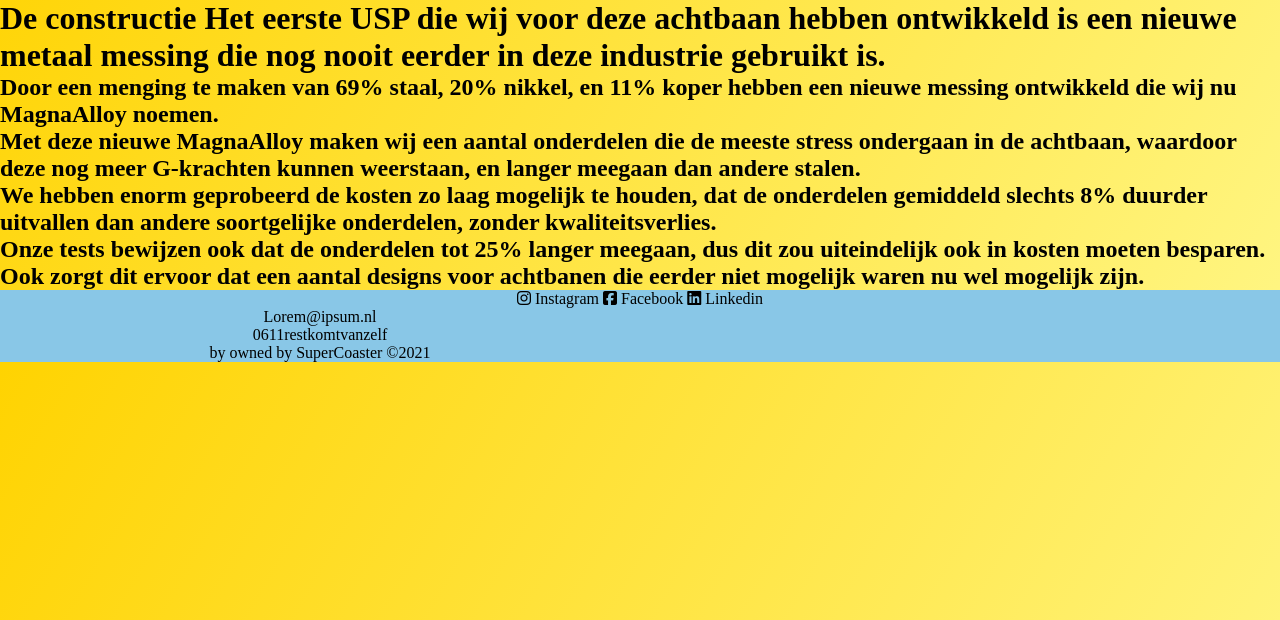
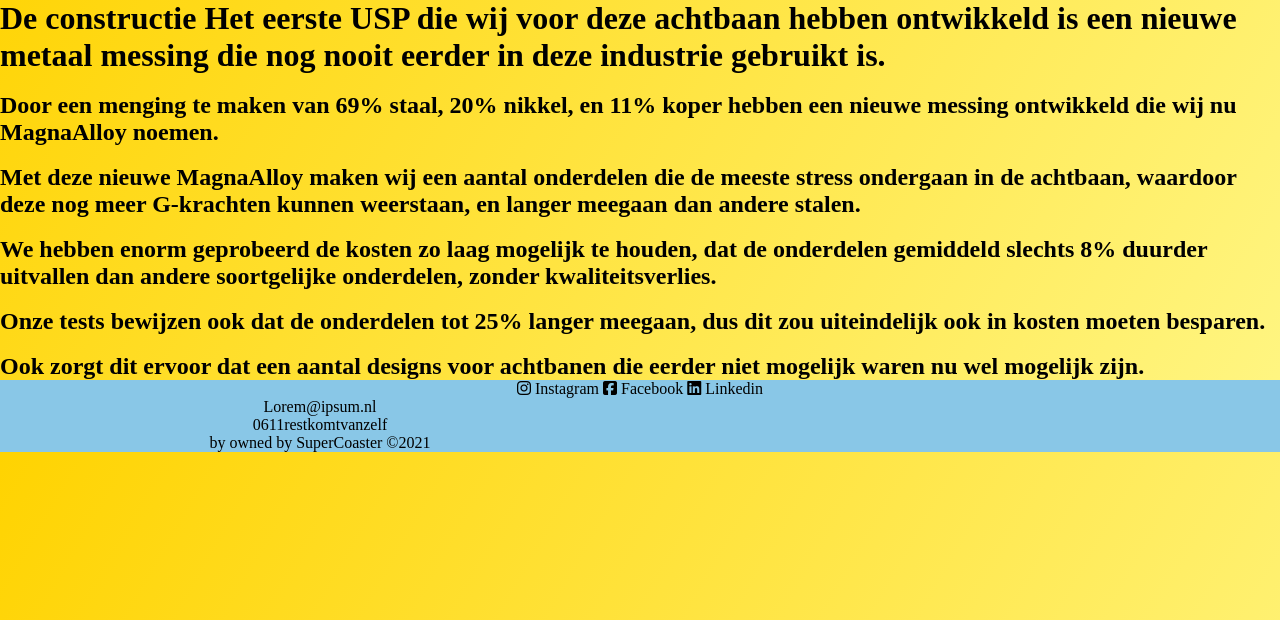
Before and after one commit to Koen-Smit/SuperCoaster-NV, a PHP site: page /constructies.php in a window 1280 px wide. Shown: the part 144-764 px from the top of the page. Run offline with PHP 8.4, Linux system fonts and the light colour scheme; some libraries are stand-ins or nearby versions.

Commit message:
Divs toegevoegd aan constructies

```diff
--- a/constructies.php
+++ b/constructies.php
@@ -10,18 +10,22 @@
     require_once("php/header.php");
   ?>
 
-  <div class="wrapper">
-
+  <div class="constructiesH1">
         <h1> De constructie
             Het eerste USP die wij voor deze achtbaan hebben ontwikkeld is een nieuwe metaal messing die nog nooit eerder in deze industrie gebruikt is. </h1>
-
-        <h2> Door een menging te maken van 69% staal, 20% nikkel, en 11% koper hebben een nieuwe messing ontwikkeld die wij nu MagnaAlloy noemen. </h2>
-        <h2> Met deze nieuwe MagnaAlloy maken wij een aantal onderdelen die de meeste stress ondergaan in de achtbaan, waardoor deze nog meer G-krachten kunnen weerstaan, en langer meegaan dan andere stalen. </h2>
-        <h2> We hebben enorm geprobeerd de kosten zo laag mogelijk te houden, dat de onderdelen gemiddeld slechts 8% duurder uitvallen dan andere soortgelijke onderdelen, zonder kwaliteitsverlies. </h2>
-        <h2> Onze tests bewijzen ook dat de onderdelen tot 25% langer meegaan, dus dit zou uiteindelijk ook in kosten moeten besparen. </h2>
-        <h2> Ook zorgt dit ervoor dat een aantal designs voor achtbanen die eerder niet mogelijk waren nu wel mogelijk zijn. </h2>
-
-
+<br>
+    </div>
+   <div class="constructiesH2">
+       <h2> Door een menging te maken van 69% staal, 20% nikkel, en 11% koper hebben een nieuwe messing ontwikkeld die wij nu MagnaAlloy noemen. </h2>
+        <br>
+       <h2> Met deze nieuwe MagnaAlloy maken wij een aantal onderdelen die de meeste stress ondergaan in de achtbaan, waardoor deze nog meer G-krachten kunnen weerstaan, en langer meegaan dan andere stalen. </h2>
+        <br>
+       <h2> We hebben enorm geprobeerd de kosten zo laag mogelijk te houden, dat de onderdelen gemiddeld slechts 8% duurder uitvallen dan andere soortgelijke onderdelen, zonder kwaliteitsverlies. </h2>
+        <br>
+       <h2> Onze tests bewijzen ook dat de onderdelen tot 25% langer meegaan, dus dit zou uiteindelijk ook in kosten moeten besparen. </h2>
+        <br>
+       <h2> Ook zorgt dit ervoor dat een aantal designs voor achtbanen die eerder niet mogelijk waren nu wel mogelijk zijn. </h2>
+</div>
 
 <?php
     require_once("php/footer.php");
```
